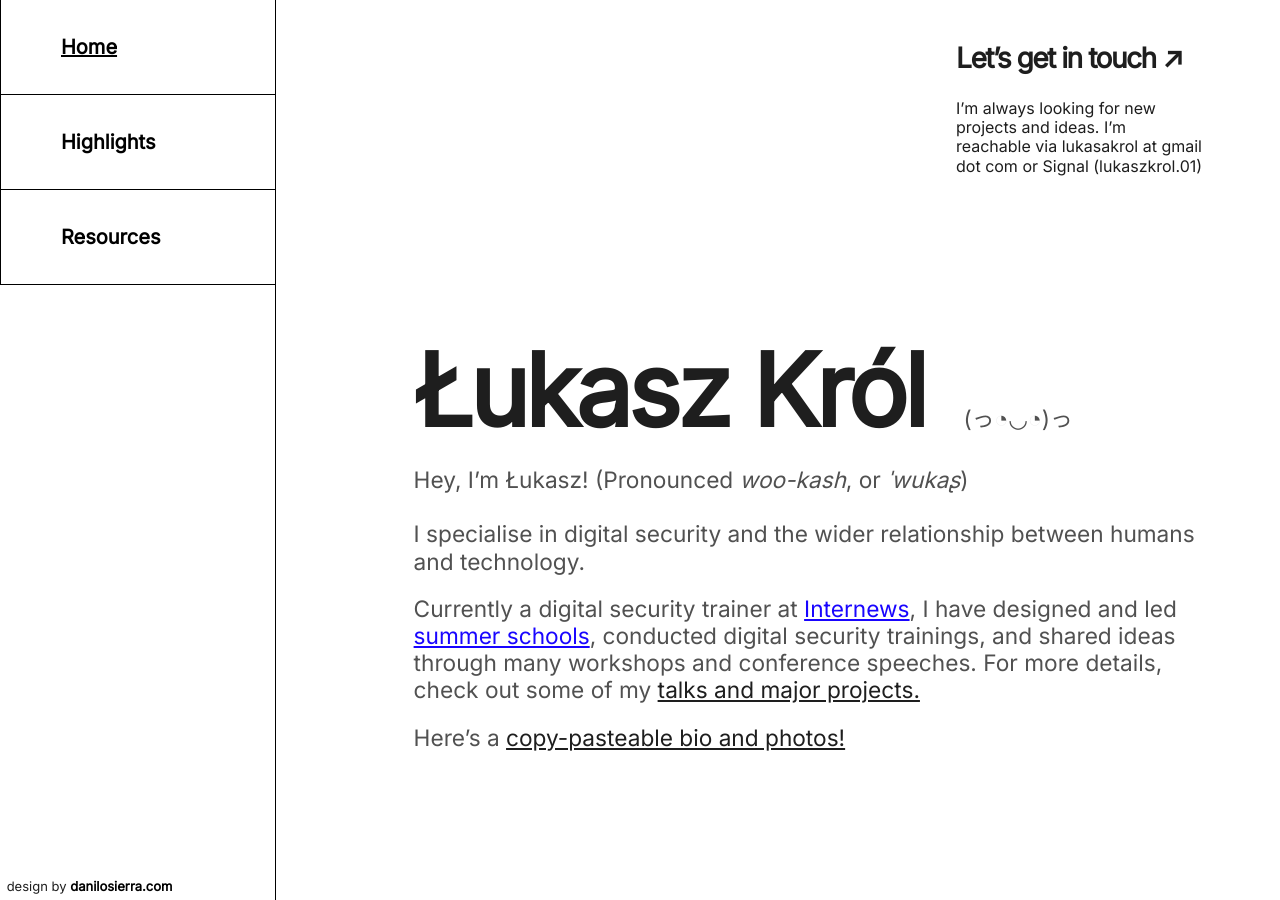
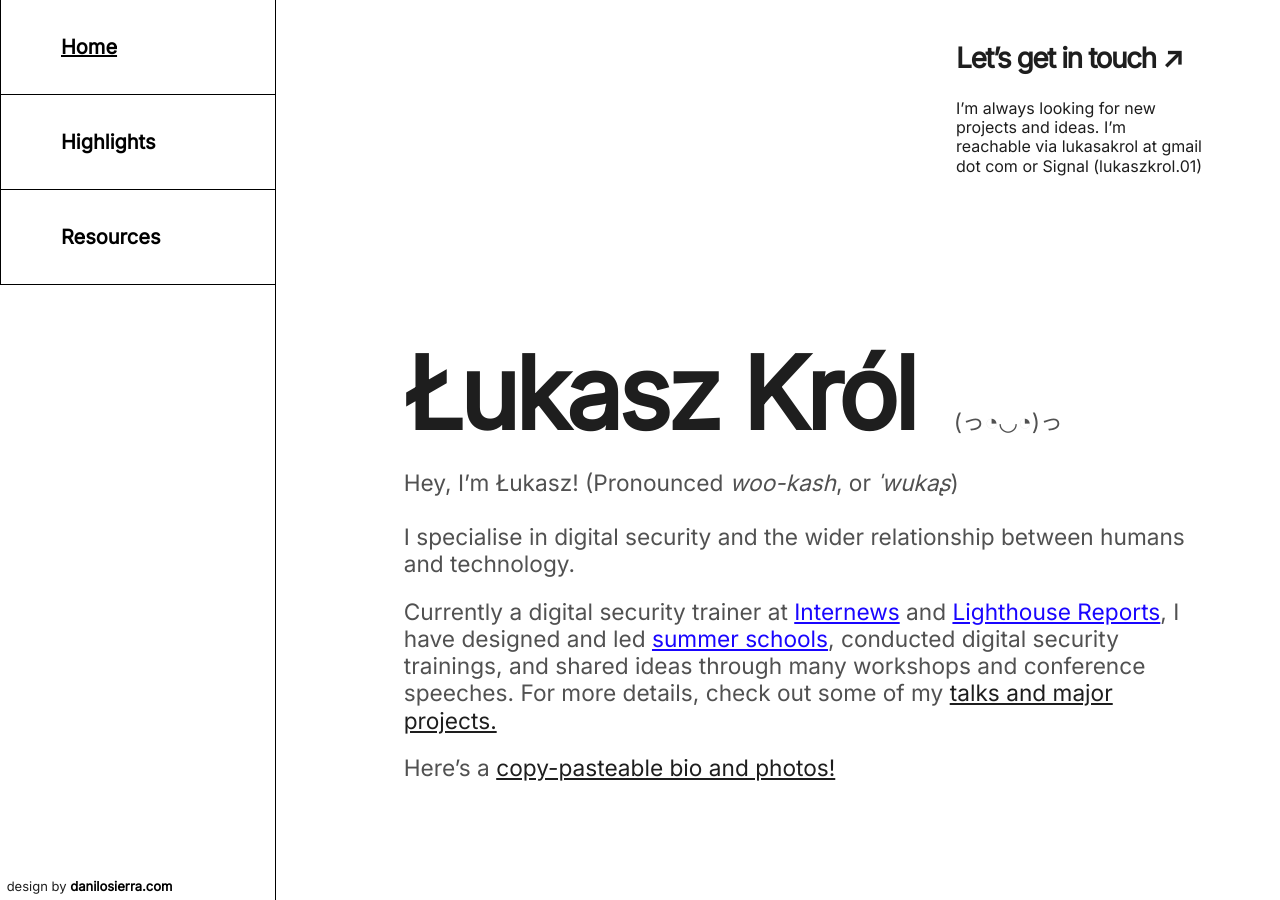
Before and after one commit to lukasz-a-krol/lukasz-a-krol.github.io, a Jekyll site: the page built from index.html, in a window 1280 px wide. Built offline with Jekyll 4.4.1, drawn with Linux system fonts in a browser that asks for light colours; the list of posts is cut into pages by our own code.

Commit message:
Update index.html—added one more job :)

```diff
--- a/index.html
+++ b/index.html
@@ -16,7 +16,7 @@ permalink: /
   <div id = "frontpage">
     <span id = "lukasz_text">Łukasz Król</span><span aria-hidden="true" id = "kaomoji_span">(っ◔◡◔)っ</span>
     <p>Hey, I’m Łukasz! (Pronounced <i>woo-kash</i>, or <i>ˈwukaʂ</i>)<br><br>I specialise in digital security and the wider relationship between humans and technology.</p>
-  	<p>Currently a digital security trainer at <a id = "external" href="https://www.internews.org" target="_blank">Internews</a>, I have designed and led <a id = "external" href="https://www.weasa.org" target="_blank">summer schools</a>, conducted digital security trainings, and shared ideas through many workshops and conference speeches. For more details, check out some of my <a href="/highlights/">talks and major projects.</a></p>
+  	<p>Currently a digital security trainer at <a id = "external" href="https://www.internews.org" target="_blank">Internews</a> and <a id = "external" href="https://www.lighthousereports.com/" target="_blank">Lighthouse Reports</a>, I have designed and led <a id = "external" href="https://www.weasa.org" target="_blank">summer schools</a>, conducted digital security trainings, and shared ideas through many workshops and conference speeches. For more details, check out some of my <a href="/highlights/">talks and major projects.</a></p>
   	<p>Here’s a <a href="/bioandphotos/">copy-pasteable bio and photos!</a></p>
   </div>
   </body>
```
